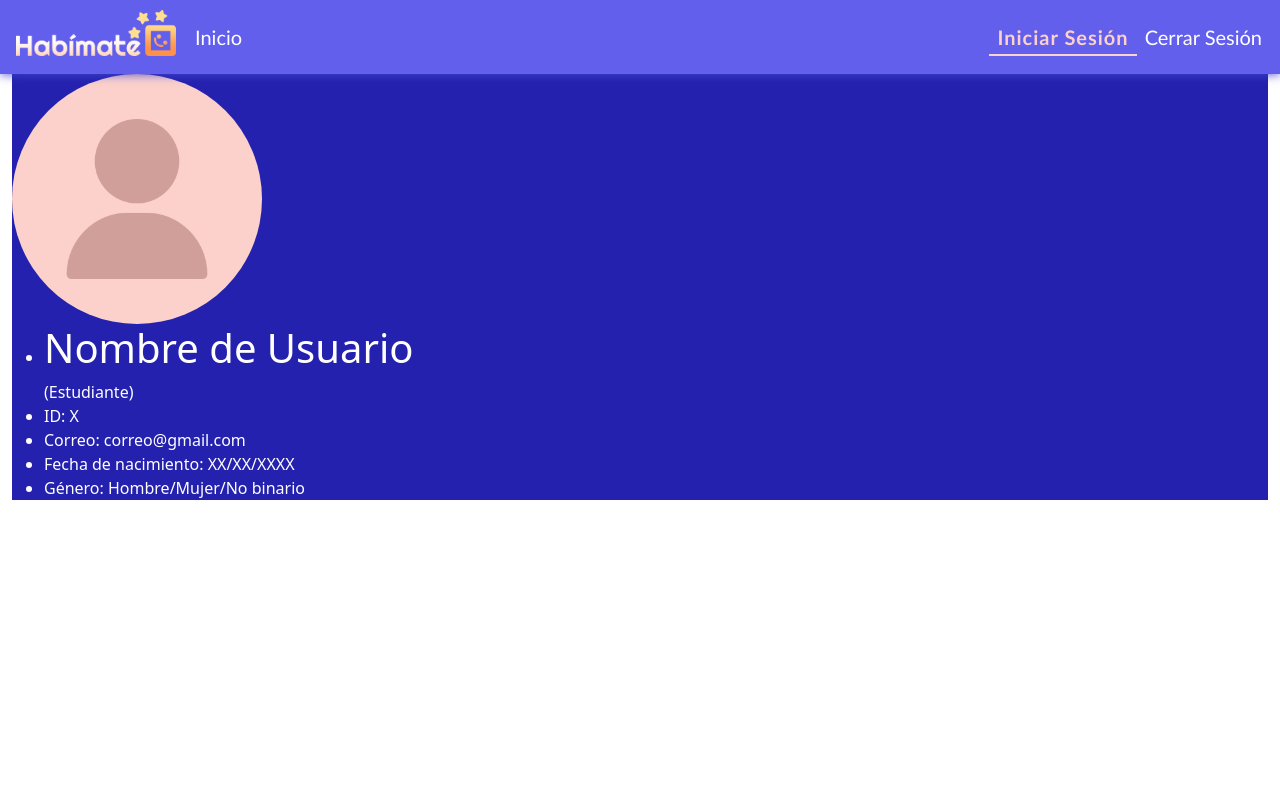
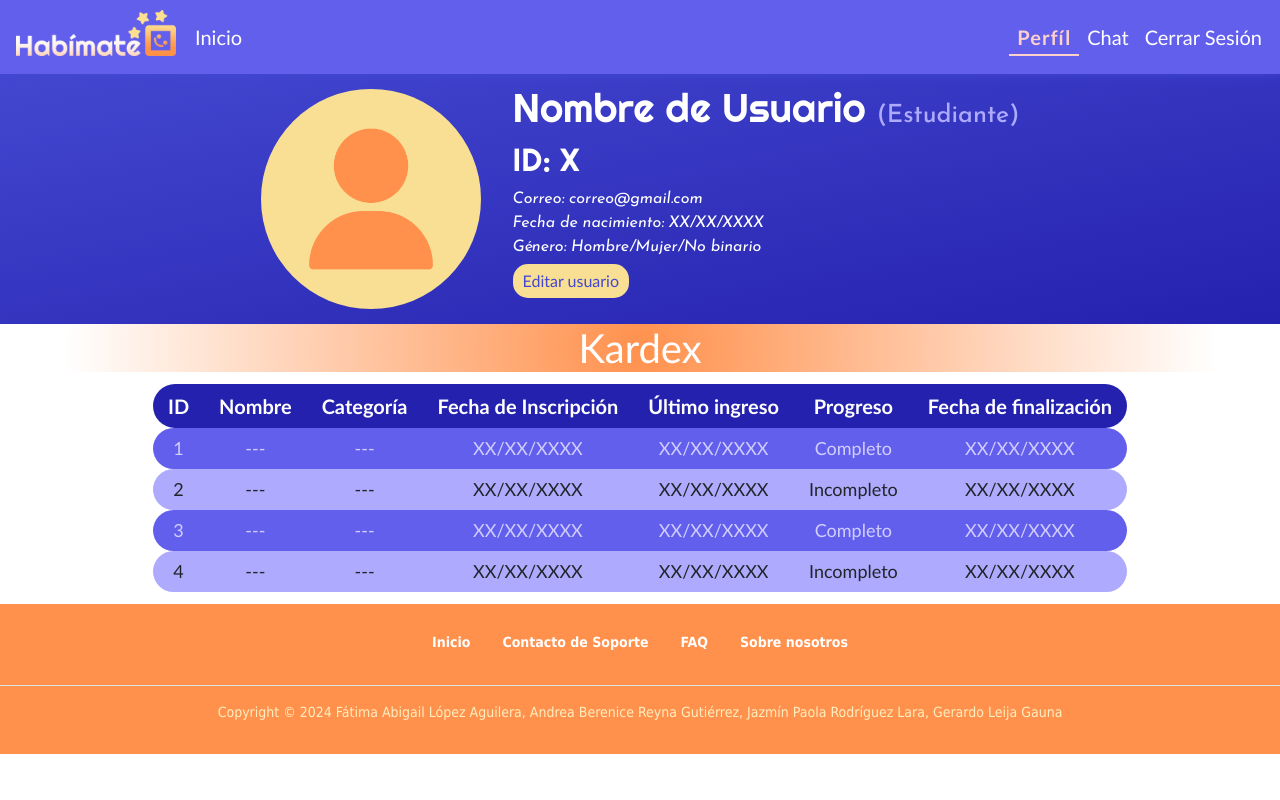
Before and after one commit to WikkArt/PIA_BDM, a PHP site: page /estudiante.html in a window 1280 px wide. Run offline with PHP 8.4, Linux system fonts and the light colour scheme.

Commit message:
Base Perfil de Usuario + Editar Usuario

```diff
--- /dev/null
+++ b/CSS/footerDesign.css
@@ -0,0 +1,19 @@
+html, body {
+    margin: 0;
+    padding: 0;
+}
+
+footer {
+    background-color: rgb(255, 145, 77);
+    color: rgb(254, 238, 191);
+    font-family: Tahoma;
+    font-size: 14px;
+    padding-block: 20px;
+    margin: 0;
+    border: none;
+}
+
+#idFooterLinks {
+    font-weight: bold;
+    color: white;
+}
--- a/CSS/perfilUsuarioDesign.css
+++ b/CSS/perfilUsuarioDesign.css
@@ -25,8 +25,9 @@
 }
 
 html, body{
+    margin: 0;
+    padding: 0;
     height: 100%;
-    margin: 0;
 }
 
 /* Navegador */
@@ -66,14 +67,124 @@ a.nav-link:hover{
     color: var(--beige);
 }
 
+div.container-fluid{
+    padding: 0;
+    font-family: "Trebuchet MS";
+}
+
 /* Info del usuario */
+
 #idUsuarioInfo{
-    background: var(--morado-oscuro);
+    background: linear-gradient(to left top, var(--morado-oscuro) 0%, var(--morado-secundario) 100%);
+    color: white;
+    display: flex;
+    flex-direction: row;
+    align-items: center;
+    justify-content: center;
+}
+
+#idAvatarSample{
+    width: 220px;
+    height: 220px;
+    object-fit: cover;
+    margin-block: 15px;
+}
+
+li.destacado{
+    font-family: "Righteous";
+}
+
+#idUsuarioInfo span{
+    font-size: 25px;
+    color: var(--lila);
+    font-family: "JosefinSans";
+}
+
+li.secundario{
+    font-family: "JosefinSans-Italic";
+}
+
+#btnEditarUsuario{
+    background-color: var(--amarillo-claro);
+    color: var(--morado-secundario);
+    border: none;
+    margin-top: 5px;
+    border-radius: 15px;
+    padding-block: 5px;
+    padding-inline: 10px;
+    transition: 150ms all;
+}
+
+#btnEditarUsuario:hover{
+    background-color: var(--amarillo-nacho);
+}
+
+/* Subtitulo */
+#idSubtitulo{
+    background: radial-gradient(circle, var(--amarillo-nacho) 0%, rgba(248, 223, 147,0) 90%);
+    text-align: center;
     color: white;
 }
 
-#idAvatarSample{
-    width: 250px;
-    height: 250px;
-    object-fit: cover;
+/* Tabla */
+table{
+    display: flex;
+    justify-content: center;
+    text-align: center;
+    margin-block: 12px;
 }
+
+th{
+    background-color: var(--morado-oscuro);
+    color: white;
+    font-size: 20px;
+}
+
+td{
+    background-color: var(--lila);
+    font-size: 18px;
+}
+
+tr td{
+    transition: 100ms all;
+}
+
+tr:nth-child(even) td {
+    background-color: var(--morado-principal);
+    color: rgb(209, 206, 255);
+}
+
+tr:hover td{
+    background-color: var(--beige);
+    color: var(--morado-principal);
+}
+
+
+th, td{
+    padding-inline: 15px;
+    padding-block: 7px;
+}
+
+td:first-child,
+th:first-child {
+  border-radius: 30px 0 0 30px;
+}
+td:last-child,
+th:last-child {
+  border-radius: 0 30px 30px 0;
+}
+
+iframe{
+    width: 100% !important;
+    height: auto !important;
+    border: none;
+}
+
+.footer {
+    display: block;
+    overflow: hidden;
+    margin-bottom: 0 !important;
+    padding-bottom: 0 !important;
+    margin-top: 10px;
+    border: none;
+}
--- a/estudiante.html
+++ b/estudiante.html
@@ -29,7 +29,10 @@
             <div>
                 <ul class="navbar-nav">
                     <li class="nav-item">
-                        <a class="nav-link active" href="login.html">Iniciar Sesión</a>
+                        <a class="nav-link active" href="estudiante.html">Perfíl</a>
+                    </li>
+                    <li class="nav-item">
+                        <a class="nav-link" href="login.html">Chat</a>
                     </li>
                     <li class="nav-item">
                         <a class="nav-link" href="login.html">Cerrar Sesión</a>
@@ -42,23 +45,88 @@
     <!-- Cuerpo -->
     <div class="container-fluid">
         <div id="idUsuarioInfo">
-            <img id="idAvatarSample" src="Images/avatarSample.png"
+            <img id="idAvatarSample" src="Images/avatarSampleAmarillo.png"
             class="rounded-circle" alt="Avatar">
-
             <ul>
-                <li>
-                    <h1 class="text">Nombre de Usuario</h1>
-                    <label" class="text">(Estudiante)</label>
+                <li class="list-group-item destacado">
+                    <h1 class="text">Nombre de Usuario <span>(Estudiante)</span></h1>
                 </li>
-                <li>ID: X</li>
-                <li>Correo: correo@gmail.com</li>
-                <li>Fecha de nacimiento: XX/XX/XXXX</li>
-                <li>Género: Hombre/Mujer/No binario</li>
+                <li class="list-group-item destacado">
+                    <h2>ID: X</h2>
+                </li>
+                <li class="list-group-item secundario">
+                    Correo: correo@gmail.com
+                </li>
+                <li class="list-group-item secundario">
+                    Fecha de nacimiento: XX/XX/XXXX
+                </li>
+                <li class="list-group-item secundario">
+                    Género: Hombre/Mujer/No binario
+                </li>
+                <li class="list-group-item">
+                    <a href="editarUsuario.html">
+                        <button id="btnEditarUsuario" type="button">Editar usuario</button>
+                    </a>
+                </li>
             </ul>
         </div>
+
+        <h1 id="idSubtitulo">Kardex</h1>
+
+        <table>
+            <tr>
+                <th>ID</th>
+                <th>Nombre</th>
+                <th>Categoría</th>
+                <th>Fecha de Inscripción</th>
+                <th>Último ingreso</th>
+                <th>Progreso</th>
+                <th>Fecha de finalización</th>
+            </tr>
+
+            <tr>
+                <td>1</td>
+                <td>---</td>
+                <td>---</td>
+                <td>XX/XX/XXXX</td>
+                <td>XX/XX/XXXX</td>
+                <td>Completo</td>
+                <td>XX/XX/XXXX</td>
+            </tr>
+            <tr>
+                <td>2</td>
+                <td>---</td>
+                <td>---</td>
+                <td>XX/XX/XXXX</td>
+                <td>XX/XX/XXXX</td>
+                <td>Incompleto</td>
+                <td>XX/XX/XXXX</td>
+            </tr>
+            <tr>
+                <td>3</td>
+                <td>---</td>
+                <td>---</td>
+                <td>XX/XX/XXXX</td>
+                <td>XX/XX/XXXX</td>
+                <td>Completo</td>
+                <td>XX/XX/XXXX</td>
+            </tr>
+            <tr>
+                <td>4</td>
+                <td>---</td>
+                <td>---</td>
+                <td>XX/XX/XXXX</td>
+                <td>XX/XX/XXXX</td>
+                <td>Incompleto</td>
+                <td>XX/XX/XXXX</td>
+            </tr>
+        </table>
     </div>
 
-    <!--Archivos externos-->
+    <!-- Footer -->
+    <iframe class="footer" src="Footer.html" frameborder="0" scrolling="no"></iframe>
+
+    <!-- Archivos externos -->
     <script src="JS/bootstrap.min.js"></script>
 </body>
 </html>
--- /dev/null
+++ b/footer.html
@@ -0,0 +1,32 @@
+<!DOCTYPE html>
+<html lang="en">
+<head>
+    <meta charset="UTF-8">
+    <meta name="viewport" content="width=device-width, initial-scale=1.0">
+    <title>Footer</title>
+    <link rel="stylesheet" href="CSS/footerDesign.css">
+    <link rel="stylesheet" href="CSS/bootstrap.min.css">
+</head>
+<body>
+    <footer>
+        <ul class="nav justify-content-center border-bottom pb-4 mb-3">
+            <li class="nav-item">
+                <a id="idFooterLinks" href="#" class="nav-link text-body-secondary">Inicio</a>
+            </li>
+            <li class="nav-item">
+                <a id="idFooterLinks" href="#" class="nav-link text-body-secondary">Contacto de Soporte</a>
+            </li>
+            <li class="nav-item">
+                <a id="idFooterLinks" href="#" class="nav-link text-body-secondary">FAQ</a>
+            </li>
+            <li class="nav-item">
+                <a id="idFooterLinks" href="#" class="nav-link text-body-secondary">Sobre nosotros</a>
+            </li>
+        </ul>
+        <p class="text-center text-body-secondary">
+            Copyright © 2024 Fátima Abigail López Aguilera, Andrea Berenice Reyna Gutiérrez,
+            Jazmín Paola Rodríguez Lara, Gerardo Leija Gauna
+        </p>
+    </footer>
+</body>
+</html>
```
Also changed, not shown: CSS/editarUsuarioDesign.css (added, +268 -0 lines), editarUsuario.html (renamed from registro.html, +26 -12 lines), Images/avatarSampleAmarillo.png (added).
